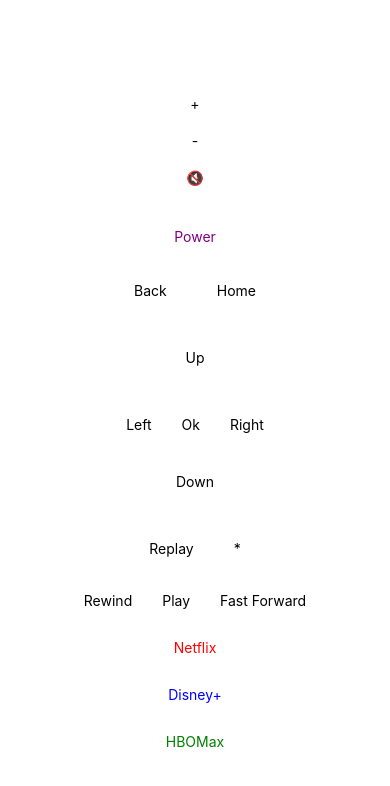
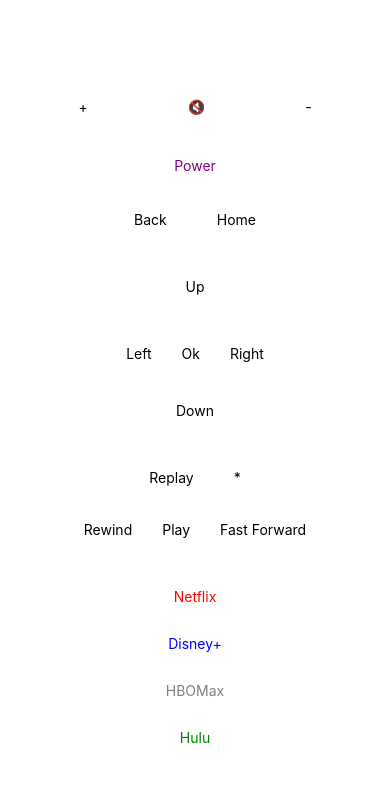
Before and after one commit to T-In-Tech-GH/Roku-Remote, a React Native app: screen / in a window 390 px wide. Shown: the top 786 px of the page. Built offline with nearby package versions, Linux system fonts and the light colour scheme; no server answers.

Commit message:
more updates

```diff
--- a/Components/EcpNav.js
+++ b/Components/EcpNav.js
@@ -41,7 +41,7 @@
    netflix: () => appCommand("12"),
    disneyplus: () => appCommand("291097"),
    HBO: () => appCommand("61322"),
-   youtube: () => appCommand("837"),
+   hulu: () => appCommand("2285"),
 }
 
 
--- a/Components/MediaButtons.jsx
+++ b/Components/MediaButtons.jsx
@@ -35,6 +35,9 @@
     <Pressable onPress={appBtns.HBO}>
       <Text style={styles.HBOBtnColor}>HBOMax</Text>
     </Pressable>
+    <Pressable onPress={appBtns.hulu}>
+      <Text style={styles.HuluBtnColor}>Hulu</Text>
+    </Pressable>
     </View>
     </>
   )
@@ -57,10 +60,9 @@
   },
   appBtn: {
     flexDirection: "column",
-    marginTop: 50,
+    marginTop: 70,
     alignItems: "center",
     gap: 30,
-
   },
   netflixBtnColor: {
     color: "red",
@@ -69,6 +71,9 @@
     color: "blue",
   },
   HBOBtnColor: {
-  color: "green",
+  color: "gray",
+  },
+  HuluBtnColor: {
+    color: "green",
   },
 })
--- a/Components/Power.jsx
+++ b/Components/Power.jsx
@@ -10,11 +10,11 @@
             <Pressable onPress={volume.volumeUp}>
                 <Text>+</Text>
             </Pressable>
+            <Pressable onPress={volume.volumeMute}>
+                <Text>🔇</Text>
+            </Pressable>
             <Pressable onPress={volume.volumeDown}>
                 <Text>-</Text>
-            </Pressable>
-            <Pressable onPress={volume.volumeMute}>
-                <Text>🔇</Text>
             </Pressable>
         </View>
         <View style={styles.powerBtn}>
@@ -28,10 +28,11 @@
 
 const styles = StyleSheet.create({
     volumeBtns: {
-    flexDirection: "column",
+    flexDirection: "row",
+    marginLeft: 0,
     marginBottom: 30,
-    alignItems: "center",
-    gap: 20,
+    justifyContent: "center",
+    gap: 100,
     },
    powerBtn: {
    padding: 12,
```
